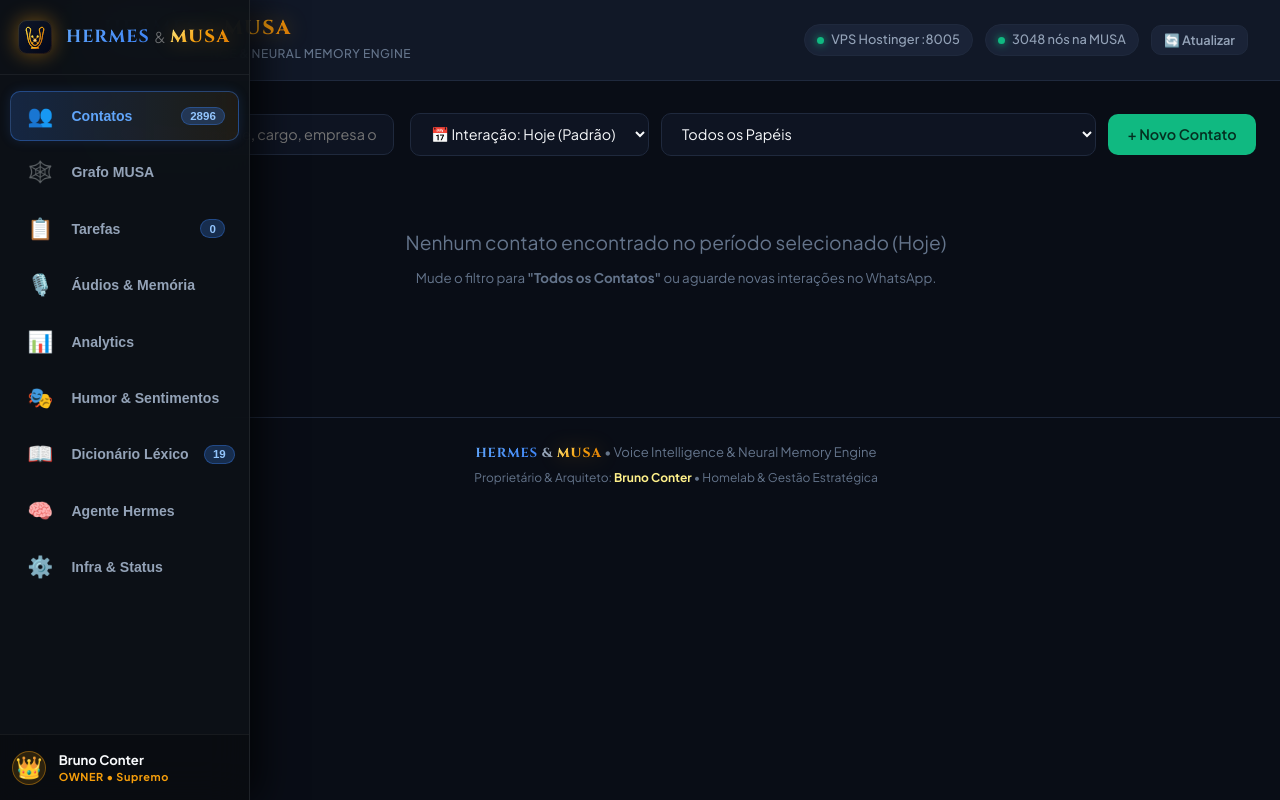
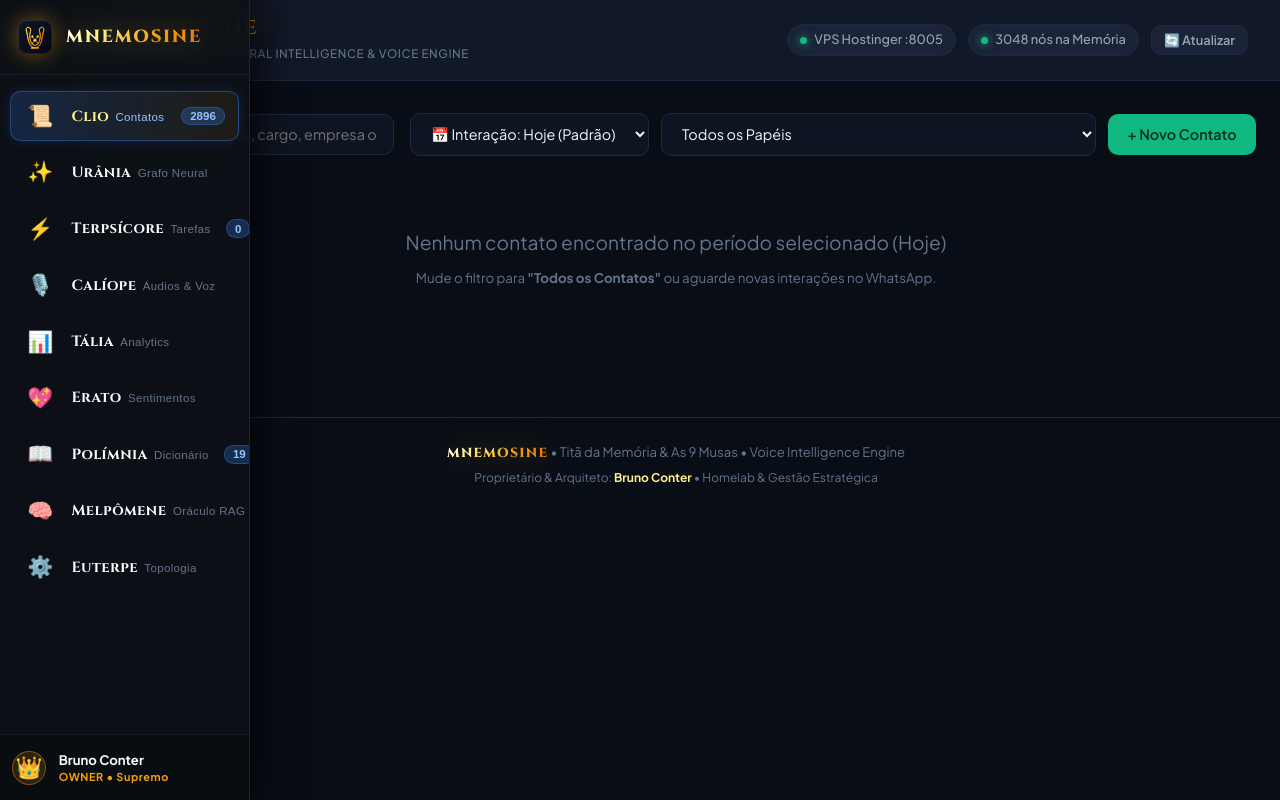
Before and after one commit to brunocorisco86/whisperzap, a FastAPI app: page / in a window 1280 px wide. Run offline with FastAPI, Linux system fonts and the light colour scheme; data that the repository does not hold is empty; some libraries are stand-ins or nearby versions.

Commit message:
feat(ui): rebranding frontend para Mnemosine e mapeamento das 9 Musas na sidebar

```diff
--- a/src/web/static/css/style.css
+++ b/src/web/static/css/style.css
@@ -54,7 +54,7 @@ body {
 }
 
 /* ==========================================================================
-   ELEGANT EXPANDABLE SIDEBAR (HERMES & MUSA)
+   ELEGANT EXPANDABLE SIDEBAR (MNEMOSINE & AS MUSAS)
    ========================================================================== */
 .app-sidebar {
   position: fixed;
@@ -163,13 +163,38 @@ body {
 }
 
 .tab-label {
-  font-size: 0.88rem;
-  font-weight: 600;
+  display: inline-flex;
+  align-items: baseline;
+  gap: 0.4rem;
+  font-size: 0.9rem;
   white-space: nowrap;
   opacity: 0;
   transform: translateX(-10px);
   transition: opacity 0.2s ease, transform 0.2s ease;
   flex: 1;
+}
+
+.tab-label strong {
+  font-family: var(--font-display);
+  font-weight: 700;
+  font-size: 0.92rem;
+  letter-spacing: 0.03em;
+  color: #f8fafc;
+}
+
+.tab-label small {
+  font-size: 0.72rem;
+  font-weight: 500;
+  color: var(--text-muted);
+  letter-spacing: 0.03em;
+}
+
+.sidebar-nav .tab-btn.active .tab-label strong {
+  color: #fef08a;
+}
+
+.sidebar-nav .tab-btn.active .tab-label small {
+  color: #93c5fd;
 }
 
 .app-sidebar:hover .tab-label {
@@ -275,6 +300,16 @@ body {
   line-height: 1.2;
 }
 
+.mnemosine-brand {
+  background: linear-gradient(135deg, #ffffff 0%, #fef08a 25%, #f59e0b 65%, #d97706 100%);
+  -webkit-background-clip: text;
+  -webkit-text-fill-color: transparent;
+  font-family: var(--font-display);
+  font-weight: 800;
+  letter-spacing: 0.1em;
+  filter: drop-shadow(0 0 14px rgba(245, 158, 11, 0.4));
+}
+
 .hermes-brand {
   background: linear-gradient(135deg, #60a5fa 0%, #3b82f6 100%);
   -webkit-background-clip: text;
@@ -300,10 +335,10 @@ body {
 }
 
 .brand-subtitle {
-  font-size: 0.75rem;
+  font-size: 0.73rem;
   color: var(--text-muted);
   font-weight: 500;
-  letter-spacing: 0.04em;
+  letter-spacing: 0.05em;
   text-transform: uppercase;
 }
 
--- a/src/web/static/js/app.js
+++ b/src/web/static/js/app.js
@@ -280,7 +280,7 @@ async function loadStats() {
     const res = await fetch('/api/v1/memory/stats');
     if (res.ok) {
       const data = await res.json();
-      statGraphNodesEl.textContent = `${data.graph_nodes || 32} nós na MUSA`;
+      statGraphNodesEl.textContent = `${data.graph_nodes || 32} nós na Memória`;
     }
   } catch (err) {
     console.error('Erro ao carregar métricas:', err);
--- a/src/web/templates/index.html
+++ b/src/web/templates/index.html
@@ -3,7 +3,7 @@
 <head>
   <meta charset="UTF-8">
   <meta name="viewport" content="width=device-width, initial-scale=1.0">
-  <title>HERMES & MUSA — Voice Intelligence & Neural Memory Engine</title>
+  <title>MNEMOSINE — Titã da Memória & Voice Intelligence Engine</title>
   <link rel="preconnect" href="https://fonts.googleapis.com">
   <link rel="preconnect" href="https://fonts.gstatic.com" crossorigin>
   <link href="https://fonts.googleapis.com/css2?family=Cinzel:wght@600;700;800&family=Plus+Jakarta+Sans:wght@300;400;500;600;700&family=JetBrains+Mono:wght@400;500&display=swap" rel="stylesheet">
@@ -19,54 +19,52 @@
   <!-- Collapsible Icon Sidebar -->
   <aside class="app-sidebar" id="app-sidebar">
     <div class="sidebar-header">
-      <img src="/static/favicon.svg" alt="MUSA Icon" class="sidebar-logo">
+      <img src="/static/favicon.svg" alt="Mnemosine Icon" class="sidebar-logo">
       <div class="sidebar-brand-text">
-        <span class="hermes-brand">HERMES</span>
-        <span class="ampersand">&</span>
-        <span class="musa-brand">MUSA</span>
+        <span class="mnemosine-brand">MNEMOSINE</span>
       </div>
     </div>
 
     <!-- Sidebar Navigation -->
     <nav class="sidebar-nav">
-      <button class="tab-btn active" data-tab="tab-contacts" title="👥 Contatos Oficiais">
-        <span class="tab-icon">👥</span>
-        <span class="tab-label">Contatos</span>
+      <button class="tab-btn active" data-tab="tab-contacts" title="Clio — Registros Históricos & Contatos">
+        <span class="tab-icon">📜</span>
+        <span class="tab-label"><strong>Clio</strong> <small>Contatos</small></span>
         <span class="tab-badge" id="count-contacts">0</span>
       </button>
-      <button class="tab-btn" data-tab="tab-graph" title="🕸️ Grafo MUSA (NetworkX)">
-        <span class="tab-icon">🕸️</span>
-        <span class="tab-label">Grafo MUSA</span>
+      <button class="tab-btn" data-tab="tab-graph" title="Urânia — Grafo de Conhecimento Neural">
+        <span class="tab-icon">✨</span>
+        <span class="tab-label"><strong>Urânia</strong> <small>Grafo Neural</small></span>
       </button>
-      <button class="tab-btn" data-tab="tab-tasks" title="📋 Tarefas Operacionais">
-        <span class="tab-icon">📋</span>
-        <span class="tab-label">Tarefas</span>
+      <button class="tab-btn" data-tab="tab-tasks" title="Terpsícore — Cadência & Tarefas Operacionais">
+        <span class="tab-icon">⚡</span>
+        <span class="tab-label"><strong>Terpsícore</strong> <small>Tarefas</small></span>
         <span class="tab-badge" id="count-tasks">0</span>
       </button>
-      <button class="tab-btn" data-tab="tab-messages" title="🎙️ Áudios & Transcrições">
+      <button class="tab-btn" data-tab="tab-messages" title="Calíope — Áudios, Voz & Transcrições">
         <span class="tab-icon">🎙️</span>
-        <span class="tab-label">Áudios & Memória</span>
+        <span class="tab-label"><strong>Calíope</strong> <small>Áudios & Voz</small></span>
       </button>
-      <button class="tab-btn" data-tab="tab-analytics" title="📊 Analytics & Dashboard">
+      <button class="tab-btn" data-tab="tab-analytics" title="Tália — Dashboard & Métricas da Colheita">
         <span class="tab-icon">📊</span>
-        <span class="tab-label">Analytics</span>
+        <span class="tab-label"><strong>Tália</strong> <small>Analytics</small></span>
       </button>
-      <button class="tab-btn" data-tab="tab-sentiment" title="🎭 Sentimentos & Humor">
-        <span class="tab-icon">🎭</span>
-        <span class="tab-label">Humor & Sentimentos</span>
+      <button class="tab-btn" data-tab="tab-sentiment" title="Erato — Termômetro Social & Sentimentos">
+        <span class="tab-icon">💖</span>
+        <span class="tab-label"><strong>Erato</strong> <small>Sentimentos</small></span>
       </button>
-      <button class="tab-btn" data-tab="tab-dictionary" title="📖 Dicionário Léxico">
+      <button class="tab-btn" data-tab="tab-dictionary" title="Polímnia — Dicionário Léxico & Fonético">
         <span class="tab-icon">📖</span>
-        <span class="tab-label">Dicionário Léxico</span>
+        <span class="tab-label"><strong>Polímnia</strong> <small>Dicionário</small></span>
         <span class="tab-badge" id="count-dict">0</span>
       </button>
-      <button class="tab-btn" data-tab="tab-query" title="🧠 Agente Hermes (Q&A)">
+      <button class="tab-btn" data-tab="tab-query" title="Melpômene — Oráculo de Inteligência & RAG">
         <span class="tab-icon">🧠</span>
-        <span class="tab-label">Agente Hermes</span>
+        <span class="tab-label"><strong>Melpômene</strong> <small>Oráculo RAG</small></span>
       </button>
-      <button class="tab-btn" data-tab="tab-infra" title="⚙️ Infra & Topologia">
+      <button class="tab-btn" data-tab="tab-infra" title="Euterpe — Harmonia dos Servidores & Infra">
         <span class="tab-icon">⚙️</span>
-        <span class="tab-label">Infra & Status</span>
+        <span class="tab-label"><strong>Euterpe</strong> <small>Topologia</small></span>
       </button>
     </nav>
 
@@ -87,11 +85,9 @@
     <div class="nav-brand">
       <div class="brand-text">
         <h1 class="brand-title">
-          <span class="hermes-brand">HERMES</span>
-          <span class="ampersand">&</span>
-          <span class="musa-brand">MUSA</span>
+          <span class="mnemosine-brand">MNEMOSINE</span>
         </h1>
-        <span class="brand-subtitle">Voice Intelligence & Neural Memory Engine</span>
+        <span class="brand-subtitle">Titã da Memória • Neural Intelligence & Voice Engine</span>
       </div>
     </div>
 
@@ -102,7 +98,7 @@
       </div>
       <div class="status-badge status-online" id="status-db">
         <span class="dot"></span>
-        <span id="stat-graph-nodes">... nós na MUSA</span>
+        <span id="stat-graph-nodes">... nós na Memória</span>
       </div>
       <button class="btn btn-secondary btn-sm" id="btn-refresh-all" title="Recarregar Dados da VPS">
         🔄 Atualizar
@@ -148,12 +144,12 @@
       </div>
     </section>
 
-    <!-- Tab 2: Interactive NetworkX Knowledge Graph -->
+    <!-- Tab 2: Interactive NetworkX Knowledge Graph (Urânia) -->
     <section id="tab-graph" class="tab-content">
       <div style="margin-bottom: 1.25rem; display: flex; justify-content: space-between; align-items: flex-end; flex-wrap: wrap; gap: 0.75rem;">
         <div>
           <h2 style="font-family: var(--font-display); font-size: 1.35rem; display: flex; align-items: center; gap: 0.5rem; color: #fef08a;">
-            🕸️ Grafo de Conhecimento Neural MUSA
+            ✨ Urânia — Grafo de Conhecimento Neural
           </h2>
           <p style="color: var(--text-muted); font-size: 0.85rem; margin-top: 0.2rem;">
             Mapeamento relacional vivo de pessoas, fazendas, cooperativas e fluxos de decisão do Homelab.
@@ -514,12 +510,12 @@
       </div>
     </section>
 
-    <!-- Tab 6: Live Query & Memory Test -->
+    <!-- Tab 6: Live Query & Memory Test (Melpômene) -->
     <section id="tab-query" class="tab-content">
       <div class="card query-card">
         <div class="card-header">
-          <h2>💬 Testador de Inteligência do Agente Hermes</h2>
-          <p class="text-muted">Faça perguntas diretas para testar a recuperação de memórias, tarefas e o Grafo de Conhecimento em tempo real.</p>
+          <h2>💬 Melpômene — Oráculo de Inteligência & RAG Neural</h2>
+          <p class="text-muted">Consulte a sabedoria acumulada de Mnemosine, recuperando memórias, tarefas e o Grafo de Conhecimento em tempo real.</p>
         </div>
 
         <div class="query-input-group">
@@ -541,7 +537,7 @@
         <!-- Query Result -->
         <div class="query-result-box" id="query-result-box" style="display: none;">
           <div class="result-header">
-            <h3>🤖 Resposta do Hermes Agent</h3>
+            <h3>🤖 Resposta do Oráculo Melpômene</h3>
             <span class="badge badge-info" id="query-time">...</span>
           </div>
           <div class="result-body markdown-body" id="query-answer">
@@ -554,7 +550,7 @@
       </div>
     </section>
 
-    <!-- Tab 7: Infrastructure & Topology -->
+    <!-- Tab 7: Infrastructure & Topology (Euterpe) -->
     <section id="tab-infra" class="tab-content">
       <div class="infra-grid">
         <div class="card stat-card">
@@ -597,7 +593,7 @@
       <!-- Topology Diagram Box -->
       <div class="card mt-4">
         <div class="card-header">
-          <h2>🗺️ Mapa de Fluxo de Dados</h2>
+          <h2>🗺️ Euterpe — Mapa de Harmonia e Fluxo de Dados</h2>
         </div>
         <div class="topology-flow">
           <div class="flow-step">
@@ -751,7 +747,7 @@
 
   <!-- Footer Executivo -->
   <footer style="margin-top: 3rem; margin-bottom: 2rem; padding: 1.5rem 0; border-top: 1px solid var(--border-subtle); text-align: center; color: var(--text-muted); font-size: 0.82rem;">
-    <div><strong style="font-family: var(--font-display); letter-spacing: 0.05em; color: var(--text-secondary);"><span class="hermes-brand">HERMES</span> & <span class="musa-brand">MUSA</span></strong> • Voice Intelligence & Neural Memory Engine</div>
+    <div><strong style="font-family: var(--font-display); letter-spacing: 0.05em; color: var(--text-secondary);"><span class="mnemosine-brand">MNEMOSINE</span></strong> • Titã da Memória & As 9 Musas • Voice Intelligence Engine</div>
     <div style="margin-top: 0.35rem; font-size: 0.75rem; color: var(--text-muted);">Proprietário & Arquiteto: <strong style="color: #fef08a;">Bruno Conter</strong> • Homelab & Gestão Estratégica</div>
   </footer>
 
```
